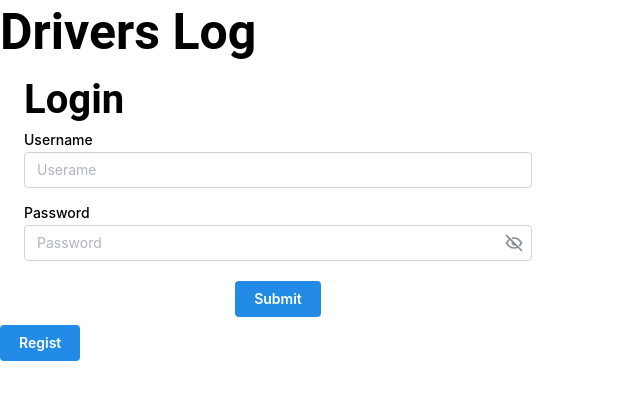
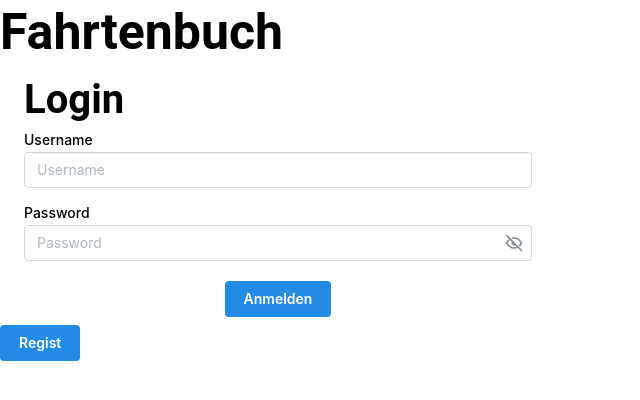
Before and after one commit to Salvator030/drivers_log, a React (Create React App) app in the folder frontend/: page / in a window 1280 px wide. Shown: the top 400 px of the page, without its empty margins (0-640 px from the left). Built offline with nearby package versions, Linux system fonts and the light colour scheme.

Commit message:
add i18 translation

```diff
--- a/frontend/package.json
+++ b/frontend/package.json
@@ -19,10 +19,11 @@
     "axios": "^1.8.0",
     "dayjs": "^1.11.13",
     "frontend": "file:",
+    "i18next": "^24.2.3",
     "react": "^19.0.0",
     "react-dom": "^19.0.0",
+    "react-i18next": "^15.4.1",
     "react-scripts": "5.0.1",
-    "typescript": "^4.9.5",
     "web-vitals": "^2.1.4",
     "zustand": "^5.0.3"
   },
@@ -54,5 +55,8 @@
       "last 1 firefox version",
       "last 1 safari version"
     ]
+  },
+  "devDependencies": {
+    "typescript": "^5.8.2"
   }
 }
--- a/frontend/src/components/Authentication/Login/Login.tsx
+++ b/frontend/src/components/Authentication/Login/Login.tsx
@@ -11,10 +11,11 @@ import { useForm } from "@mantine/form";
 import { IconEye, IconEyeOff } from "@tabler/icons-react";
 import axios from "axios";
 import { useJwtStore } from '../../../hooks/useJwtStore';
+import { useTranslation } from 'react-i18next';
 
 export function Login() {
 const setJwt = useJwtStore((state) => state.setJwt); // Zustand-Hook zum Setzen des JWT-Token
-
+const { t, i18n } = useTranslation();
   const form = useForm({
     mode: "uncontrolled",
     initialValues: {
@@ -59,15 +60,15 @@ const setJwt = useJwtStore((state) => state.setJwt); // Zustand-Hook zum Setzen
       <Title order={2}>Login</Title>
       <form onSubmit={form.onSubmit((values) => handleSubmit(values))}>
         <TextInput
-          label="Username"
-          placeholder="Userame"
+          label={t('login.username')}
+          placeholder={t('login.username')}
           key={form.key("username")}
           {...form.getInputProps("username")}
         />
         <PasswordInput
           mt="sm"
-          label="Password"
-          placeholder="Password"
+          label={t('login.password')}
+          placeholder={t('login.password')}
           key={form.key("password")}
           {...form.getInputProps("password")}
           visibilityToggleIcon={({ reveal }) =>
@@ -76,7 +77,7 @@ const setJwt = useJwtStore((state) => state.setJwt); // Zustand-Hook zum Setzen
         />
         <Group justify="center" mt="xs">
           <Button type="submit" mt="xs" variant="filled">
-            Submit
+            {t('login.loginBtn')}
           </Button>
         </Group>
       </form>
--- a/frontend/src/components/Authentication/Registration/Registration.tsx
+++ b/frontend/src/components/Authentication/Registration/Registration.tsx
@@ -10,8 +10,11 @@ import {
 import { IconEye, IconEyeOff } from "@tabler/icons-react";
 import axios from "axios";
 import { FormEvent } from "react";
+import { useTranslation } from "react-i18next";
 
 export function Registration() {
+const {t, i18n } = useTranslation();
+
   const form = useForm({
     mode: "uncontrolled",
     initialValues: {
@@ -57,15 +60,15 @@ export function Registration() {
       <Title order={2}>Registration</Title>
       <form onSubmit={form.onSubmit((values) => handleSubmit(values))}>
         <TextInput
-          label="Username"
-          placeholder="Userame"
+          label={t('registration.username')}
+          placeholder={t('registration.username')}
           key={form.key("username")}
           {...form.getInputProps("username")}
         />
         <PasswordInput
           mt="sm"
-          label="Password"
-          placeholder="Password"
+          label={t('registration.password')}
+          placeholder={t('registration.password')}
           key={form.key("password")}
           {...form.getInputProps("password")}
           visibilityToggleIcon={({ reveal }) =>
@@ -74,14 +77,14 @@ export function Registration() {
         />
          <PasswordInput
           mt="sm"
-          label="Confirm password"
-          placeholder="Confirm password"
+          label={t('registration.confirmPassword')}
+          placeholder={t('registration.confirmPassword')}
           key={form.key('confirmPassword')}
           {...form.getInputProps('confirmPassword')}
         />
         <Group justify="center" mt="xs">
           <Button type="submit" mt="xs" variant="filled">
-            Submit
+          {t('registration.registBtn')}
           </Button>
         </Group>
       </form>
--- a/frontend/src/components/DriversLog/NavbarSimple/NavbarSimple.tsx
+++ b/frontend/src/components/DriversLog/NavbarSimple/NavbarSimple.tsx
@@ -9,20 +9,23 @@ import {
 
 import classes from "./NavbarSimple.module.css";
 import { useMainContentStore } from "../../../hooks/useMainContentStore";
+import { useTranslation } from "react-i18next";
 
 
-
-const data = [
-
-  { link: "", label: "Kalender", icon: IconCalendarWeek },
-  { link: "", label: "Strecken", icon: IconRoute },
-  { link: "", label: "Einstellungen", icon: IconSettings },
-];
 
 
 
 export function NavbarSimple() {
   const  {content, setContent} = useMainContentStore();
+
+  const { t, i18n } = useTranslation();
+const data = [
+
+  { link: "", label: t('navbarSimple.lable.calendar'), icon: IconCalendarWeek },
+  { link: "", label: t('navbarSimple.lable.routes'), icon: IconRoute },
+  { link: "", label: t('navbarSimple.lable.options'), icon: IconSettings },
+];
+
 
   const links = data.map((item) => (
     <a
--- a/frontend/src/components/MainContainer/MainContainer.tsx
+++ b/frontend/src/components/MainContainer/MainContainer.tsx
@@ -5,15 +5,16 @@ import { Login } from "../Authentication/Login/Login";
 import { Authentication } from "../Authentication/Authentication";
 import { useJwtStore } from "../../hooks/useJwtStore";
 import { DriversLog } from "../DriversLog/DriversLog";
+import { useTranslation } from "react-i18next";
 
 export function MainContainer() {
 
   const jwt = useJwtStore((state) => state.jwt); // Zustand-Hook zum Abrufen des JWT-Token
-
+  const { t, i18n } = useTranslation();
 
   return (
     <>
-      <Title order={1}>Drivers Log</Title>
+      <Title order={1}>{t('mainContainer.title')}</Title>
       {jwt != null ?  <DriversLog/> : <Authentication/>}
 
     </>
--- /dev/null
+++ b/frontend/src/i18n.js
@@ -0,0 +1,60 @@
+import i18n from "i18next";
+import { initReactI18next } from "react-i18next";
+
+// the translations
+// (tip move them in a JSON file and import them,
+// or even better, manage them separated from your code: https://react.i18next.com/guides/multiple-translation-files)
+const resources = {
+  en: {
+    translation: {
+        mainContainer: {
+            title: "Driverslog"
+          } ,
+          Authentication: {registBtn:"Registration",loginBtn:"Login"},
+          login: {title: "Login", username: "Username", password: "Password", loginBtn: "Login"},
+          registration: {title: "Registration", username: "Username", password: "Password",passwordConfirm:"Confirm Password", registBtn:"Registrieren"},
+          navbarSimple:{
+            lable:{
+                calendar:"Calendar",
+                routes:"Routes",
+                options:"Options"
+            }
+         },
+}},
+  de: {
+    translation: {
+      mainContainer: {
+        title: "Fahrtenbuch"
+      } ,
+      Authentication: {registBtn:"Registrieren",loginBtn:"Anmelden"},
+      login: {
+        title: "Login",
+         username: "Username",
+          password: "Password",
+           login: "Login",loginBtn:"Anmelden"},
+      registration: {title: "Registration", username: "Username", password: "Password",passwordConfirm:"Password Bestaetigen",registBtn:"Registrieren"},
+      navbarSimple:{lable:{
+        calendar:"Kalender",
+        routes:"Strecken",
+        options:"Einstellungen",
+
+
+      }}
+    }
+  }}
+;
+
+i18n
+  .use(initReactI18next) // passes i18n down to react-i18next
+  .init({
+    resources,
+    lng: "de", // language to use, more information here: https://www.i18next.com/overview/configuration-options#languages-namespaces-resources
+    // you can use the i18n.changeLanguage function to change the language manually: https://www.i18next.com/overview/api#changelanguage
+    // if you're using a language detector, do not define the lng option
+
+    interpolation: {
+      escapeValue: false // react already safes from xss
+    }
+  });
+
+  export default i18n;
--- a/frontend/src/index.tsx
+++ b/frontend/src/index.tsx
@@ -3,6 +3,7 @@ import ReactDOM from 'react-dom/client';
 import './index.css';
 import App from './App';
 import reportWebVitals from './reportWebVitals';
+import './i18n';
 
 const root = ReactDOM.createRoot(
   document.getElementById('root') as HTMLElement
```
Also changed, not shown: 1 other file (tests, documents, lock files or other folders).
